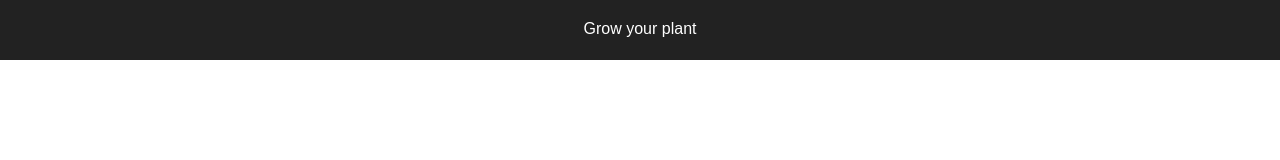
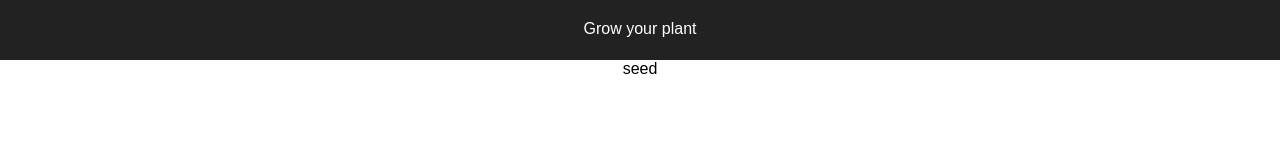
Before and after one commit to jjarz/grow-plant, a React (Create React App) app: page / in a window 1280 px wide. Shown: the top 160 px of the page. Built offline with nearby package versions, Linux system fonts and the light colour scheme.

Commit message:
Add child Plant component

```diff
--- a/src/App.js
+++ b/src/App.js
@@ -1,5 +1,13 @@
 import React, { Component } from 'react';
+import Plant from './components/Plant'
 import './App.css';
+
+const plantSizes = {
+  seed: 'seed',
+  seedling: 'seedling',
+  small: 'small',
+  full_grown: 'full_grown'
+}
 
 class App extends Component {
   render() {
@@ -8,6 +16,9 @@ class App extends Component {
         <div className="App-header">
           Grow your plant
         </div>
+        <div className="App-body">
+          <Plant plantSize={plantSizes.seed}/>
+        </div>
       </div>
     );
   }
--- /dev/null
+++ b/src/components/Plant.js
@@ -0,0 +1,13 @@
+import React, { Component } from 'react'
+
+class Plant extends Component {
+  render () {
+    return (
+      <div>
+        {this.props.plantSize}
+      </div>
+    )
+  }
+}
+
+export default Plant;
```
